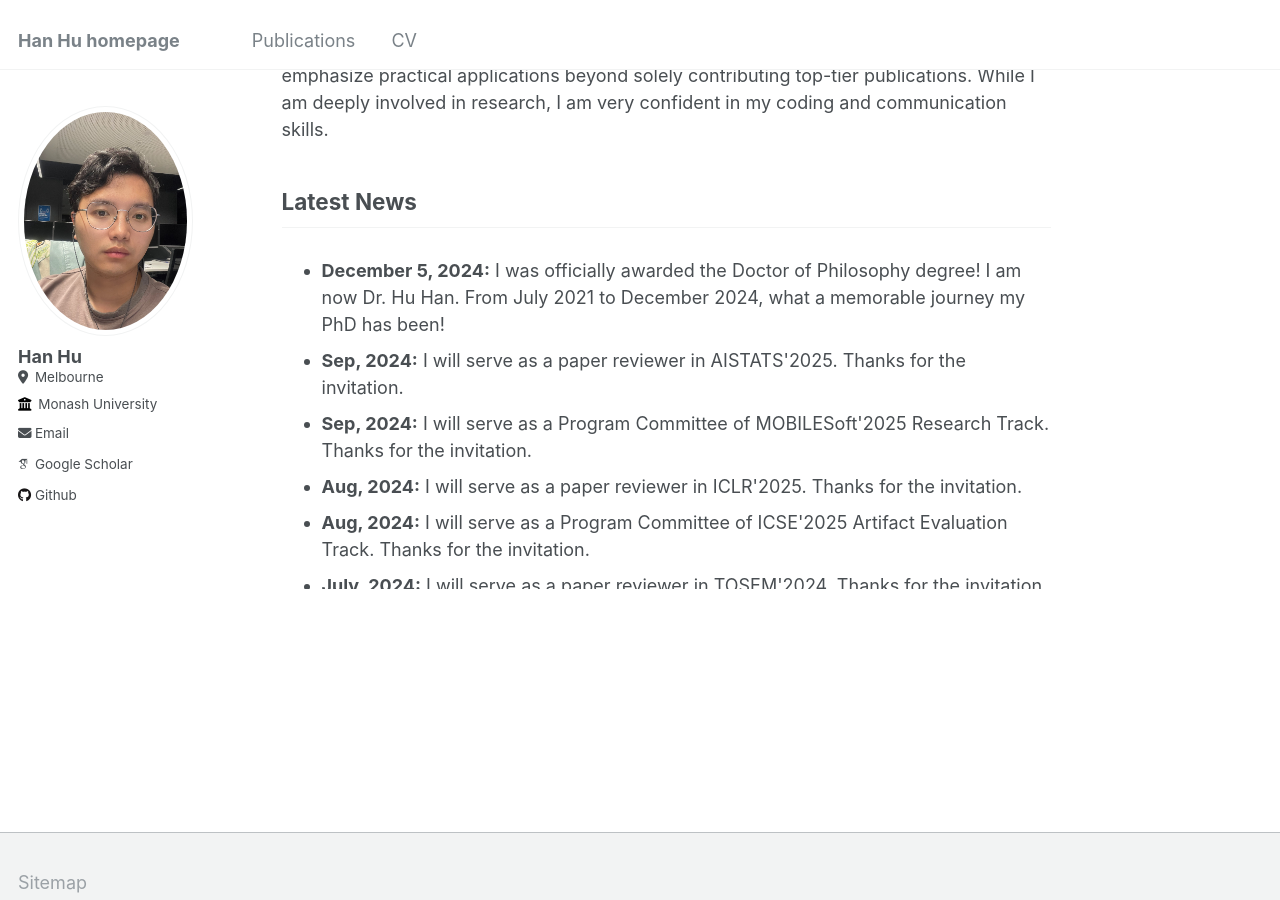
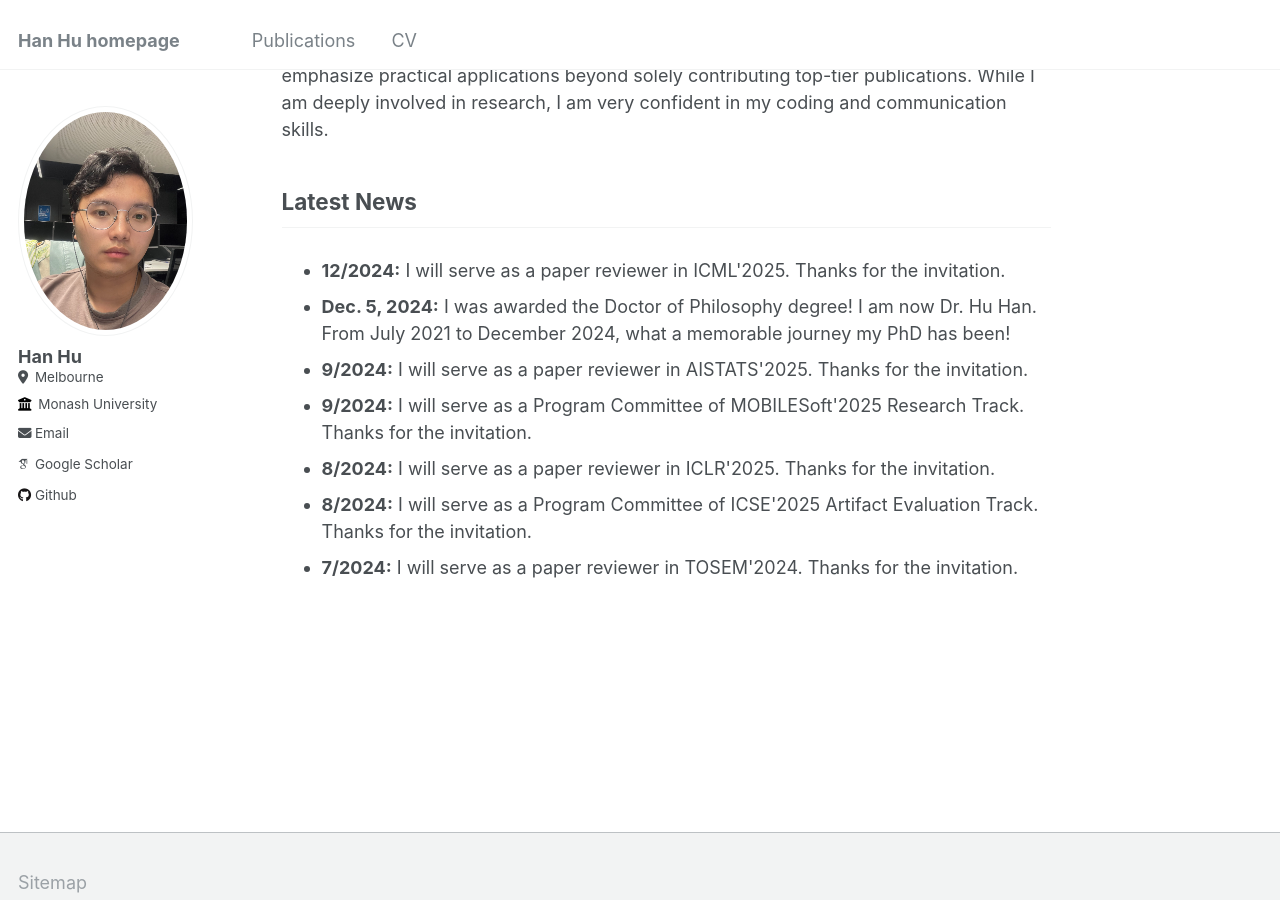
Before and after one commit to huhanGitHub/huhanGitHub.github.io, a Jekyll site: the page built from _pages/about.md, in a window 1280 px wide and 900 px high, scrolled down 1184 px. Built offline with Jekyll 4.4.1, drawn with Linux system fonts in a browser that asks for light colours; some web fonts are replaced.

Commit message:
Update about.md

```diff
--- a/_pages/about.md
+++ b/_pages/about.md
@@ -41,15 +41,16 @@ I have a strong inclination towards industry-driven projects and roles that emph
 
 <div style="height: 350px; overflow-y: scroll;">
   <ul>
-  <li><b>December 5, 2024:</b> I was officially awarded the Doctor of Philosophy degree! I am now Dr. Hu Han. From July 2021 to December 2024, what a memorable journey my PhD has been!</li>
-    <li><b>Sep, 2024:</b> I will serve as a paper reviewer in AISTATS'2025. Thanks for the invitation.</li>
-    <li><b>Sep, 2024:</b> I will serve as a Program Committee of MOBILESoft'2025 Research Track. Thanks for the invitation.</li>
-    <li><b>Aug, 2024:</b> I will serve as a paper reviewer in ICLR'2025. Thanks for the invitation.</li>
-    <li><b>Aug, 2024:</b> I will serve as a Program Committee of ICSE'2025 Artifact Evaluation Track. Thanks for the invitation.</li>
-    <li><b>July, 2024:</b> I will serve as a paper reviewer in TOSEM'2024. Thanks for the invitation.</li>
-    <li><b>Jun, 2024:</b> We release bigcodeBench. Feel free to visit its <a href="https://github.com/bigcode-project/bigcodebench" style="text-decoration: none; color: blue;">github</a> homepage for more details.</li>
-    <li><b>Jun, 2024:</b> I will serve as a paper reviewer in CSCW'2024 (poster track). Thanks for the invitation.</li>
-    <li><b>May, 2024:</b> I will serve as a paper reviewer in NeurIPS'2024. Thanks for the invitation.</li>
-    <li><b>May, 2024:</b> One paper has been accepted in TOSEM.</li>
+    <li><b>12/2024:</b> I will serve as a paper reviewer in ICML'2025. Thanks for the invitation.</li>
+  <li><b>Dec. 5, 2024:</b> I was awarded the Doctor of Philosophy degree! I am now Dr. Hu Han. From July 2021 to December 2024, what a memorable journey my PhD has been!</li>
+    <li><b>9/2024:</b> I will serve as a paper reviewer in AISTATS'2025. Thanks for the invitation.</li>
+    <li><b>9/2024:</b> I will serve as a Program Committee of MOBILESoft'2025 Research Track. Thanks for the invitation.</li>
+    <li><b>8/2024:</b> I will serve as a paper reviewer in ICLR'2025. Thanks for the invitation.</li>
+    <li><b>8/2024:</b> I will serve as a Program Committee of ICSE'2025 Artifact Evaluation Track. Thanks for the invitation.</li>
+    <li><b>7/2024:</b> I will serve as a paper reviewer in TOSEM'2024. Thanks for the invitation.</li>
+    <li><b>7/2024:</b> We release bigcodeBench. Feel free to visit its <a href="https://github.com/bigcode-project/bigcodebench" style="text-decoration: none; color: blue;">github</a> homepage for more details.</li>
+    <li><b>6/2024:</b> I will serve as a paper reviewer in CSCW'2024 (poster track). Thanks for the invitation.</li>
+    <li><b>5/2024:</b> I will serve as a paper reviewer in NeurIPS'2024. Thanks for the invitation.</li>
+    <li><b>5/2024:</b> One paper has been accepted in TOSEM.</li>
   </ul>
 </div>
```
